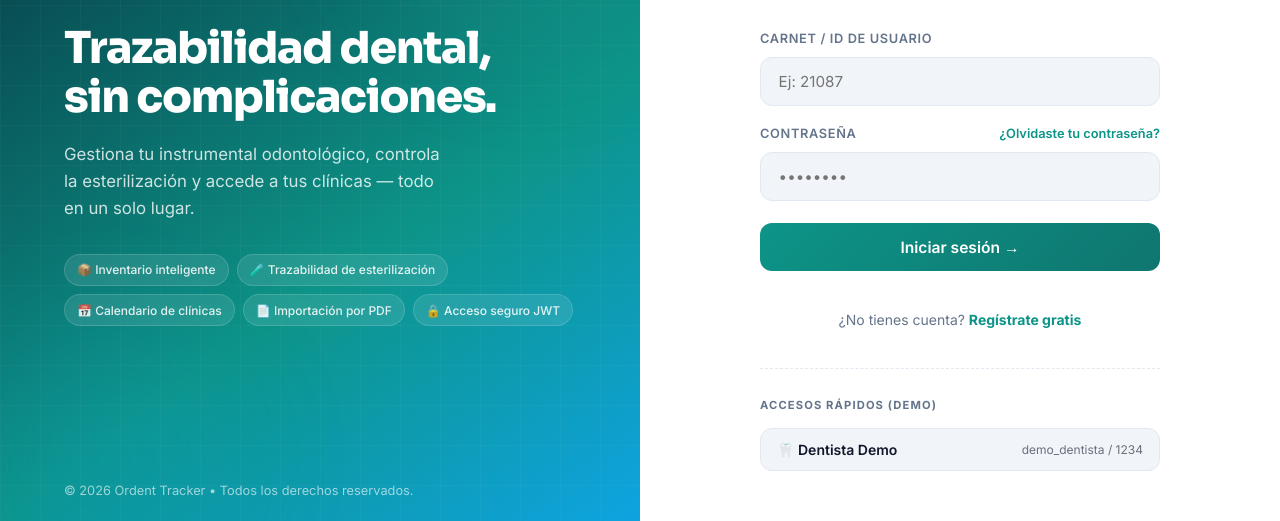
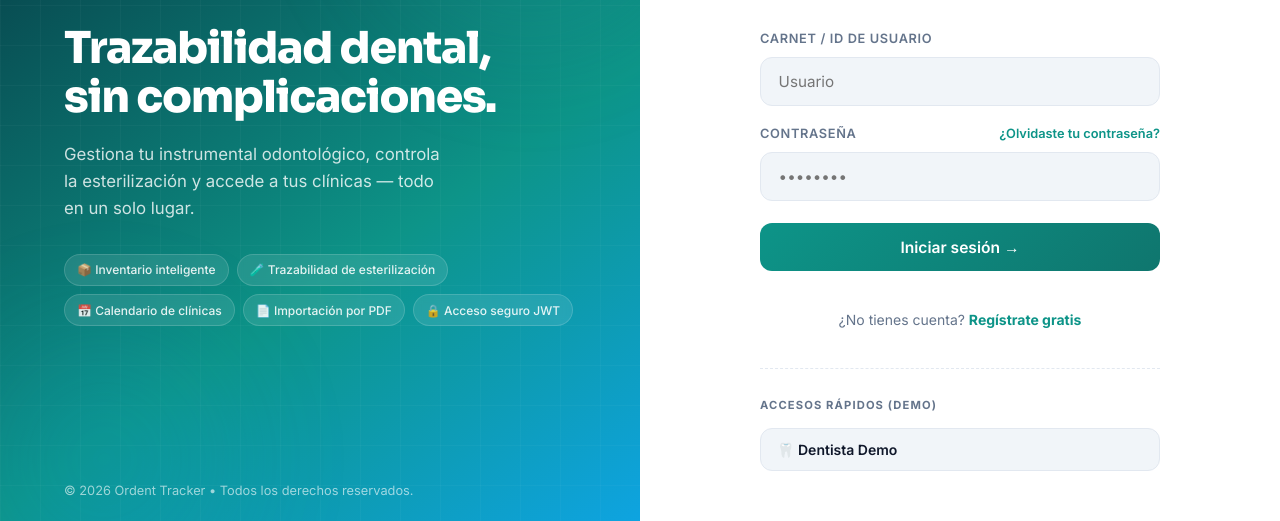
Before and after one commit to blosttt/ordentt, a website: page frontend/index.html in a window 1280 px wide. Shown: the part 235-756 px from the top of the page. Drawn offline with Linux system fonts and the light colour scheme.

Commit message:
Corregir placeholder de usuario en login y ocultar credenciales de dentista demo

```diff
--- a/frontend/index.html
+++ b/frontend/index.html
@@ -760,7 +760,7 @@
                     <div style="display: flex; flex-direction: column; gap: 1.15rem; margin-top: 2rem;">
                         <div class="form-group" style="margin-bottom: 0;">
                             <label>Carnet / ID de Usuario</label>
-                            <input type="text" id="loginUsuario" class="input-text login-input" placeholder="Ej: 21087" autocomplete="username">
+                            <input type="text" id="loginUsuario" class="input-text login-input" placeholder="Usuario" autocomplete="username">
                         </div>
                         <div class="form-group" style="margin-bottom: 0;">
                             <div style="display: flex; justify-content: space-between; align-items: baseline; margin-bottom: 0.45rem;">
@@ -777,7 +777,7 @@
                         <p class="demo-logins-title">Accesos rápidos (Demo)</p>
                         <div class="demo-buttons-container">
                             <button class="demo-btn" onclick="document.getElementById('loginUsuario').value='demo_dentista'; document.getElementById('loginClave').value='1234'; document.getElementById('btnIngresar').click();">
-                                🦷 Dentista Demo <span style="font-size: 0.75rem; opacity: 0.6; font-weight: 400;">demo_dentista / 1234</span>
+                                🦷 Dentista Demo
                             </button>
                         </div>
                     </div>
```
